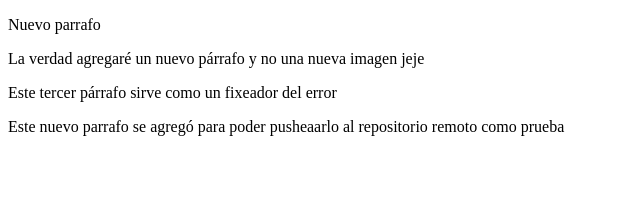
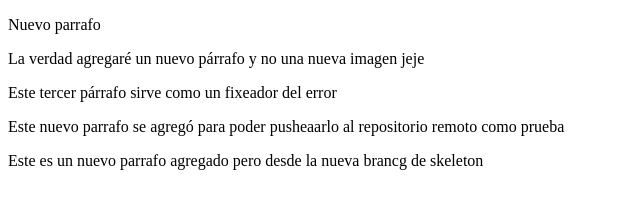
Before and after one commit to Paserno/hello-world, a plain HTML site: page index.html in a window 1280 px wide. Shown: the whole page, without its empty margins (0-640 px from the left). Drawn offline with Linux system fonts and the light colour scheme.

Commit message:
Update index.html
Se agregó un nuevo parrafo para realizar la prueba desde la nueva branch de skeleton

```diff
--- a/index.html
+++ b/index.html
@@ -11,5 +11,7 @@
     <p>Este tercer párrafo sirve como un fixeador del error</p>
 
     <p>Este nuevo parrafo se agregó para poder pusheaarlo al repositorio remoto como prueba</p>
+
+    <p>Este es un nuevo parrafo agregado pero desde la nueva brancg de skeleton</p>
 </body>
 </html>
```
